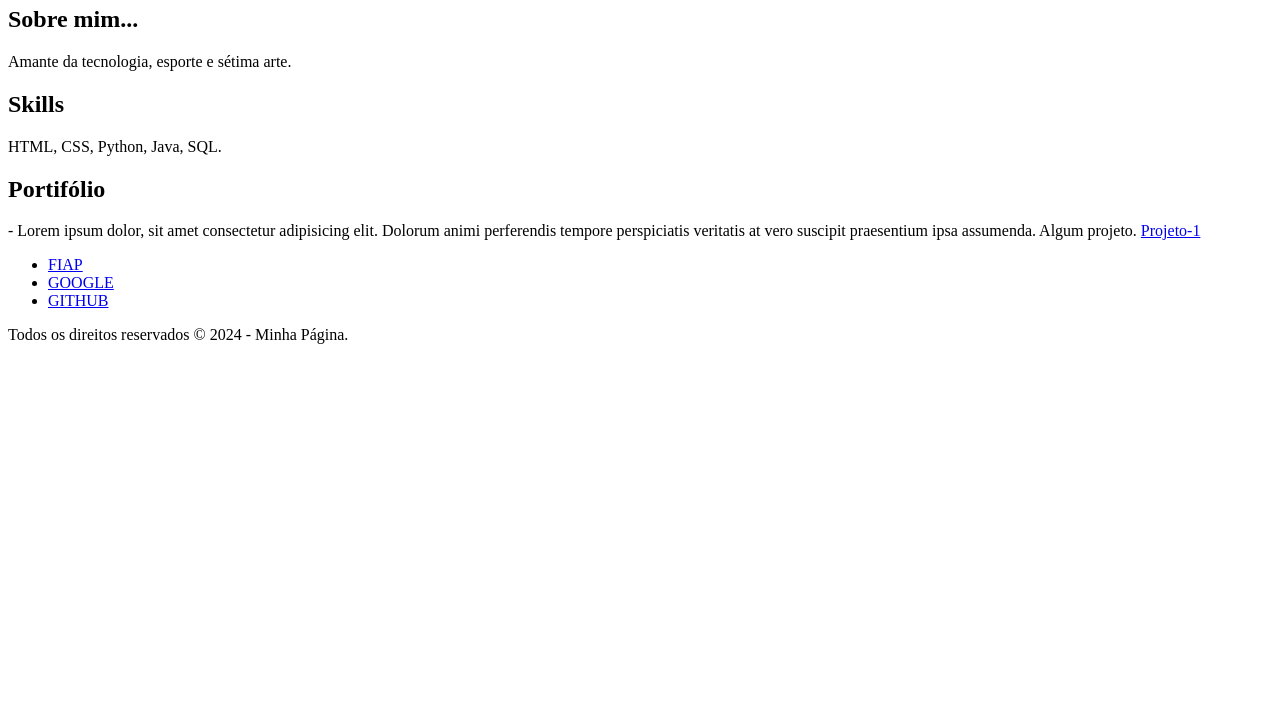
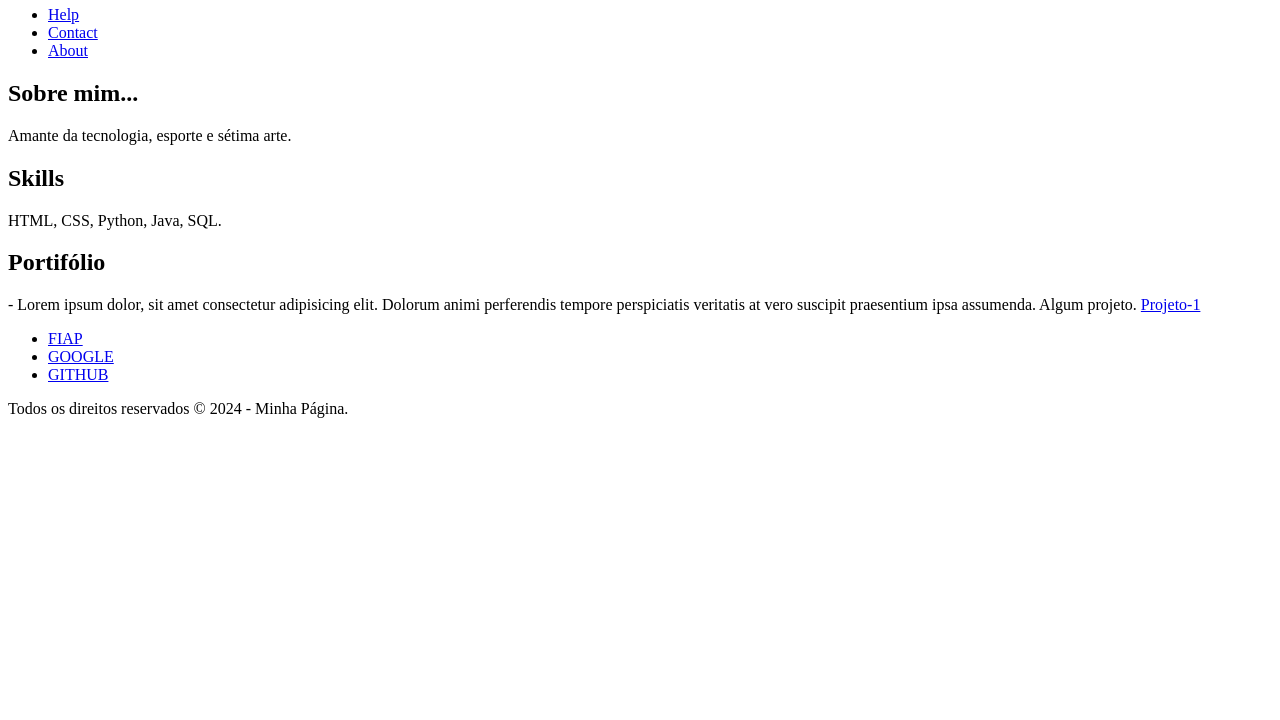
Before and after one commit to iannrb/projeto-inicial, a plain HTML site: page index.html in a window 1280 px wide. Shown: the part 80-800 px from the top of the page. Drawn offline with Linux system fonts and the light colour scheme.

Commit message:
Menu de navegação criado com emmet.

```diff
--- a/index.html
+++ b/index.html
@@ -18,6 +18,14 @@ Uma definição de tipo de documento (inglês: document type definition, DTD) é
 			<header class="cabeçalho">
 				<h1 style="text-align: center; font-family: 'Segoe UI', Tahoma, Geneva, Verdana, sans-serif;
 				">Minha Página</h1>
+
+				<nav class="menu">
+					<ul>
+						<li><a href="#">Help</a></li>
+						<li><a href="#">Contact</a></li>
+						<li><a href="#">About</a></li>
+					</ul>
+				</nav>
 
 			</header>
 
```
